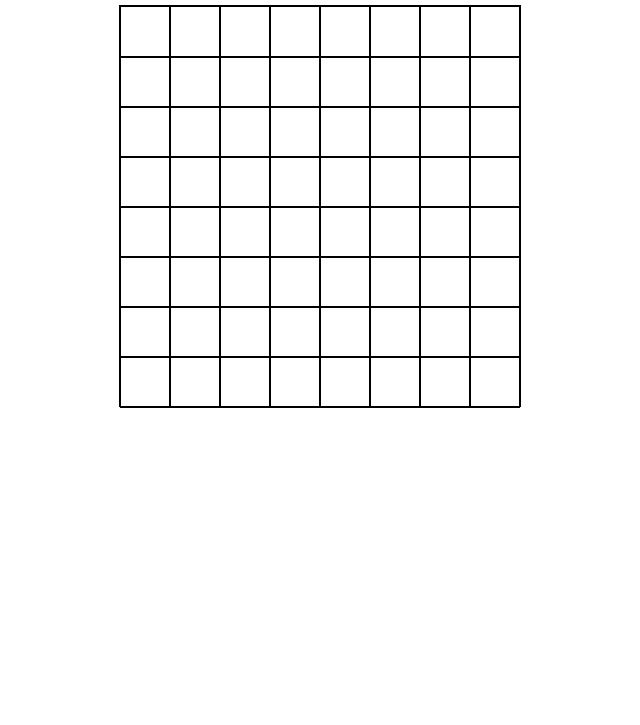
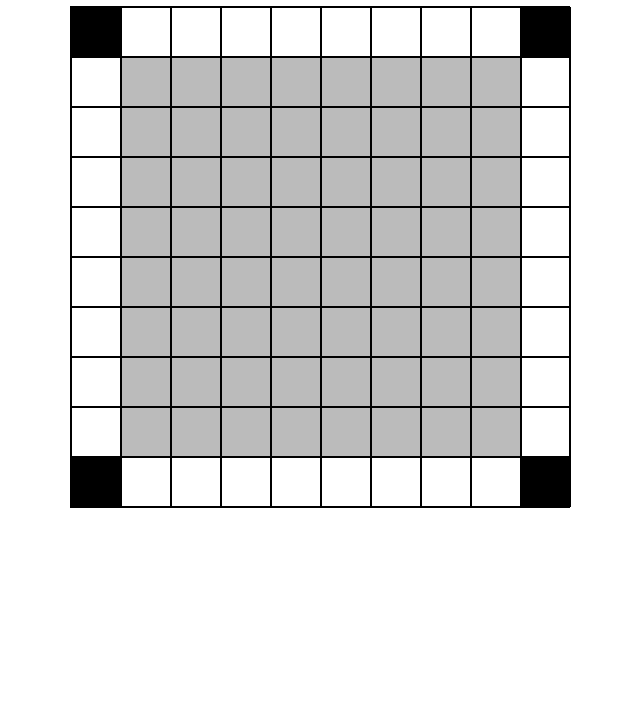
Before and after one commit to leahin/blackbox, a plain HTML site: page index.html in a window 1280 px wide. Shown: the part 75-800 px from the top of the page, without its empty margins (320-960 px from the left). Drawn offline with Linux system fonts and the light colour scheme.

Commit message:
added launch points

```diff
--- a/index.html
+++ b/index.html
@@ -10,7 +10,17 @@
   </head>
   <body>
     <h1>Blackbox</h1>
-    <div id="board"></div>
+    <div id="board">
+      <div class="placeholder-block"></div>
+      <div id="launch-point-row-top"></div>
+      <div class="placeholder-block"></div>
+      <div id="launch-point-row-left"></div>
+      <div id="blackbox"></div>
+      <div id="launch-point-row-right"></div>
+      <div class="placeholder-block"></div>
+      <div id="launch-point-row-bottom"></div>
+      <div class="placeholder-block"></div>
+    </div>
     <script src="./scripts/scripts.js" async defer></script>
   </body>
 </html>
--- a/scripts/scripts.js
+++ b/scripts/scripts.js
@@ -1,14 +1,32 @@
-function renderBoard(size) {
-  for (let i = 0; i < size; i++) {
+const SIZE = 8;
+
+function renderBlackbox() {
+  const blackbox = document.getElementById('blackbox');
+  for (let i = 0; i < SIZE; i++) {
     let row = document.createElement('div');
     row.className = `row-${i}`;
-    for (let j = 0; j < size; j++) {
+    for (let j = 0; j < SIZE; j++) {
       let cell = document.createElement('div');
-      cell.className = `cell-${i}-${j}`;
+      cell.className = `cell cell-${i}-${j}`;
       row.appendChild(cell);
     }
-    document.getElementById('board').appendChild(row);
+    blackbox.appendChild(row);
   }
 }
 
-renderBoard(8);
+function renderLaunchPoints(direction) {
+  const launchPointRow = document.getElementById(
+    `launch-point-row-${direction}`
+  );
+  for (let i = 0; i < SIZE; i++) {
+    let launchPoint = document.createElement('div');
+    launchPoint.className = `launch-point launch-point-${direction}-${i}`;
+    launchPointRow.appendChild(launchPoint);
+  }
+}
+
+renderLaunchPoints('top');
+renderLaunchPoints('bottom');
+renderLaunchPoints('left');
+renderLaunchPoints('right');
+renderBlackbox();
--- a/styles/styles.css
+++ b/styles/styles.css
@@ -1,21 +1,54 @@
+* {
+  font-family: Verdana, Geneva, Tahoma, sans-serif;
+  box-sizing: border-box;
+}
+
 h1 {
   text-align: center;
 }
 
 #board {
   margin: 0 auto;
-  width: 400px;
+  width: 500px;
   height: 100%;
-  border: black solid 1px;
+  display: grid;
+  grid-template-columns: 50px 400px 50px;
+  grid-template-rows: 50px 400px 50px;
+  border: 1px solid black;
 }
 
-#board div {
+.placeholder-block {
+  background-color: black;
+}
+
+#blackbox {
+  display: grid;
+  grid-template-columns: repeat(8, 50px);
+  grid-template-rows: repeat(8, 50px);
+}
+
+.cell {
+  width: 100%;
+  height: 100%;
+  border: 1px solid black;
+  background-color: #bbb;
+}
+
+[id*='launch-point-row'] {
   display: flex;
+}
+
+#launch-point-row-left,
+#launch-point-row-right {
+  flex-direction: column;
+}
+
+.launch-point {
   width: 100%;
-  height: 50px;
+  height: 100%;
+  border: 1px solid black;
 }
-#board div div {
-  width: 50px;
-  height: 100%;
-  border: black solid 1px;
+
+.launch-point:hover {
+  background-color: #555;
 }
```
